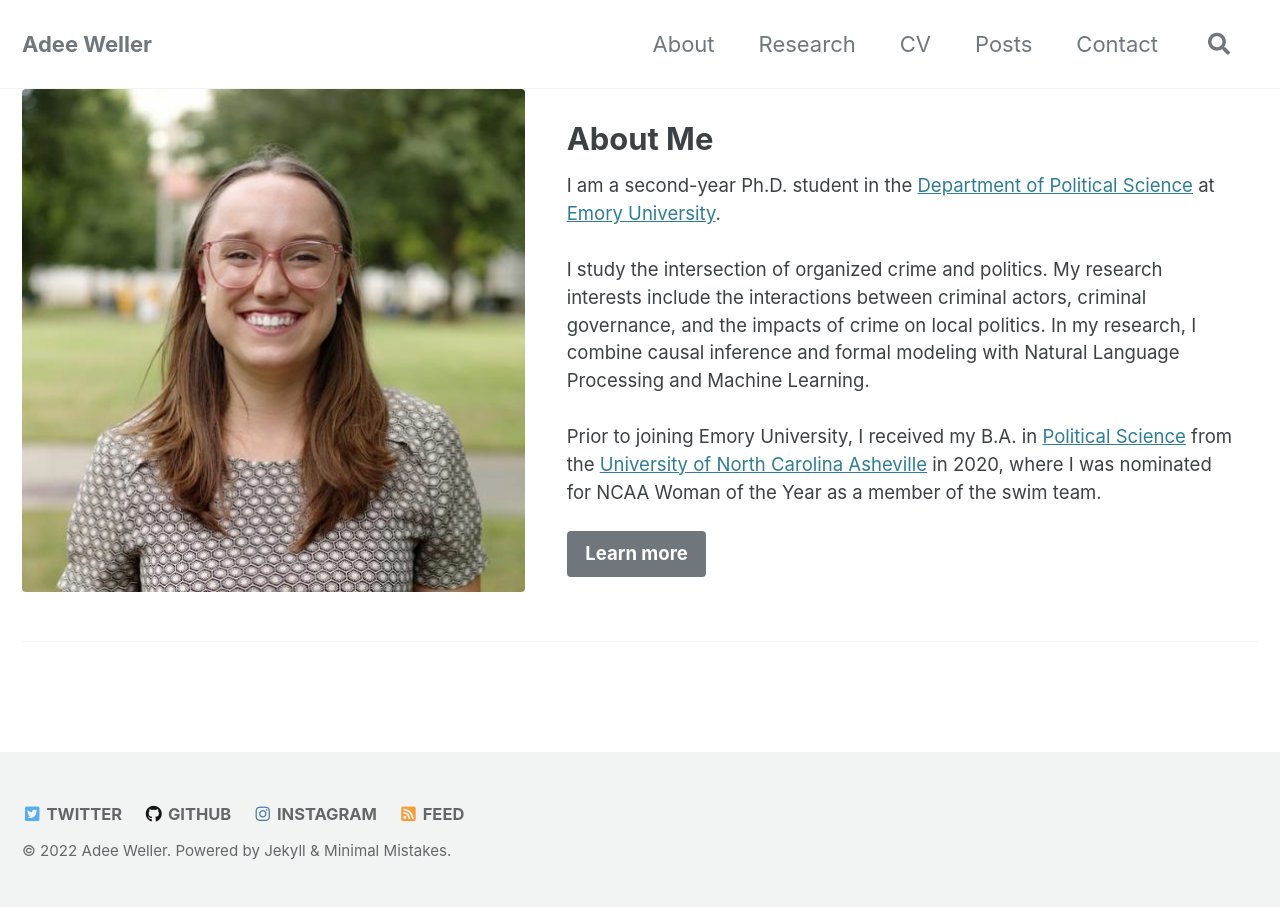
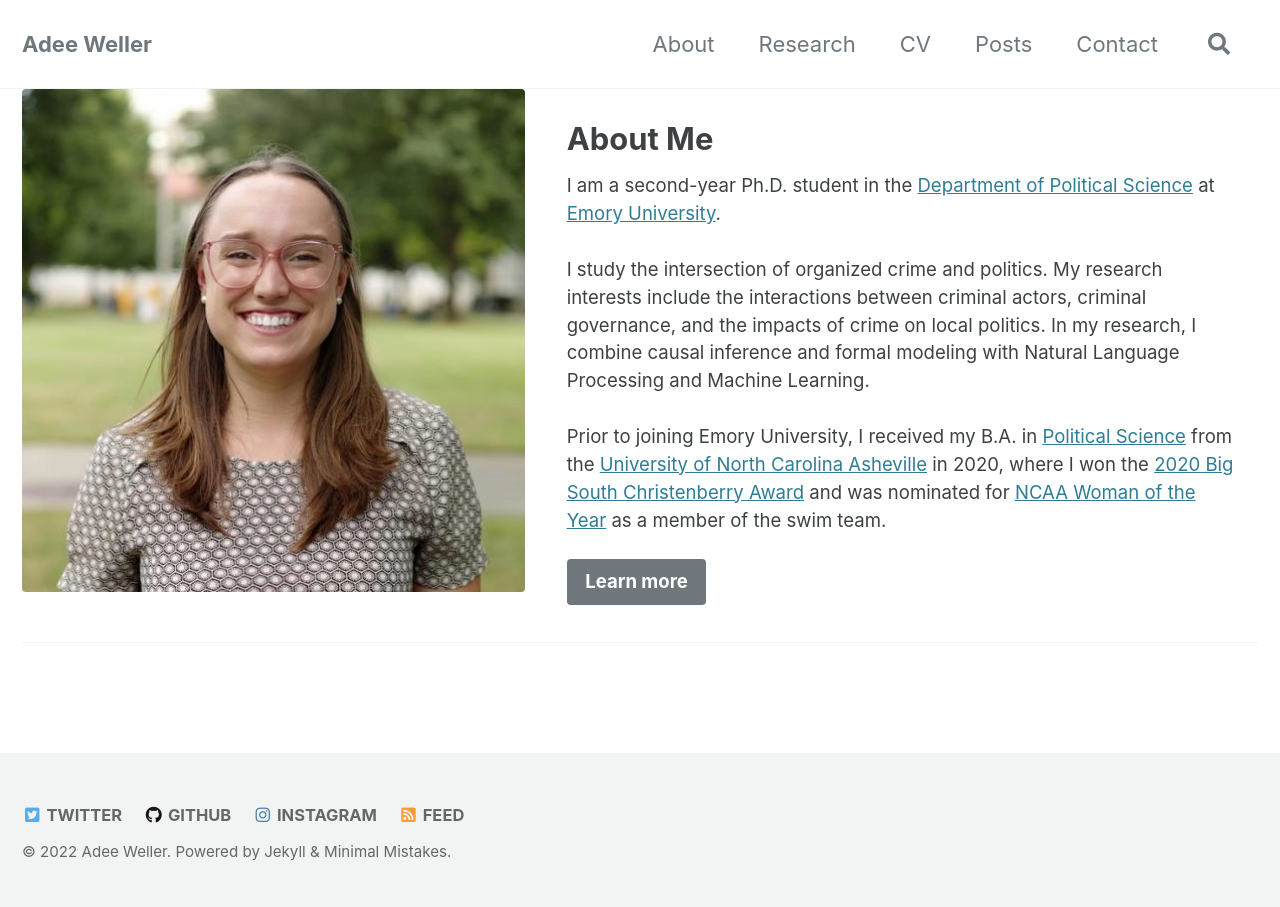
Before and after one commit to adeeweller/adeeweller.github.io, a Jekyll site: the page built from index.md, in a window 1280 px wide. Built offline with Jekyll 4.4.1, drawn with Linux system fonts in a browser that asks for light colours; cached includes are drawn as plain includes.

Commit message:
update_home

```diff
--- a/index.md
+++ b/index.md
@@ -16,7 +16,7 @@
 
     I study the intersection of organized crime and politics. My research interests include the interactions between criminal actors, criminal governance, and the impacts of crime on local politics. In my research, I combine causal inference and formal modeling with Natural Language Processing and Machine Learning. <br /> <br />
 
-    Prior to joining Emory University, I received my B.A. in [Political Science](https://politicalscience.unca.edu/) from the [University of North Carolina Asheville](https://www.unca.edu/) in 2020, where I was nominated for NCAA Woman of the Year as a member of the swim team."
+    Prior to joining Emory University, I received my B.A. in [Political Science](https://politicalscience.unca.edu/) from the [University of North Carolina Asheville](https://www.unca.edu/) in 2020, where I won the [2020 Big South Christenberry Award](https://uncabulldogs.com/news/2020/5/20/womens-swimming-diving-adee-weller-receives-2020-big-south-christenberry-award.aspx) and was nominated for [NCAA Woman of the Year](https://www.ncaa.org/news/2020/7/14/ncaa-schools-announce-nominees-for-2020-ncaa-woman-of-the-year.aspx) as a member of the swim team."
     url: "/about/"
     btn_class: "btn--primary"
     btn_label: "Learn more"
```
